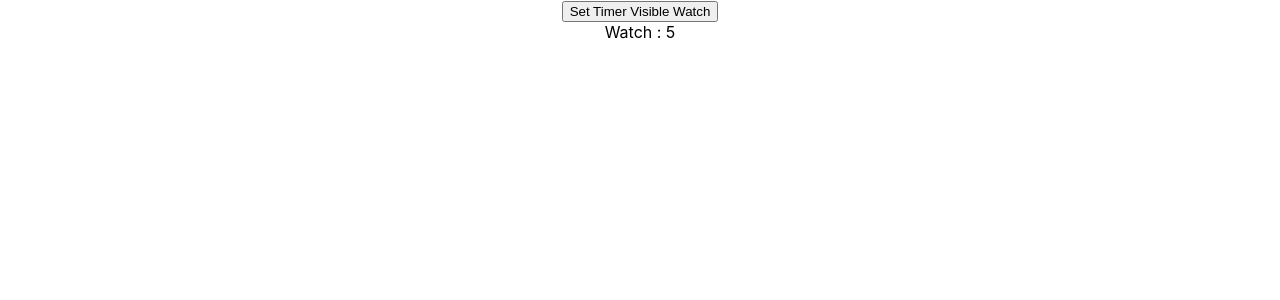
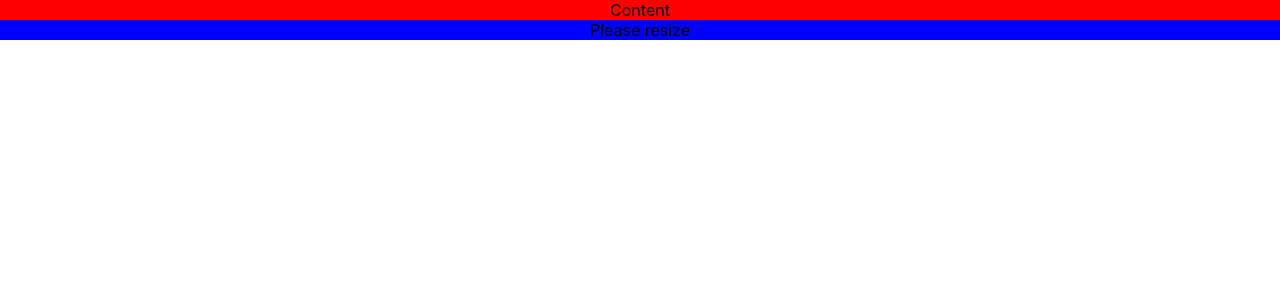
Before and after one commit to TuanPham180704/ReactJs-Total-Review, a React (Create React App) app: page / in a window 1280 px wide. Shown: the top 300 px of the page. Built offline with nearby package versions, Linux system fonts and the light colour scheme.

Commit message:
useLayoutEffect && paint process on browser

```diff
--- a/src/App.js
+++ b/src/App.js
@@ -1,17 +1,9 @@
-import { useState } from 'react'
 import './App.css'
-import Watch from './Watch'
-
-
-
-
-
+import Count from './Count'
 function App() {
-
-
   return (
     <div className='App'>
-      <Watch/>
+      <Count/>
     </div>
   )
 }
--- /dev/null
+++ b/src/Count/Count.jsx
@@ -0,0 +1,30 @@
+import React, { useEffect, useLayoutEffect, useRef, useState } from 'react'
+
+const heavyTask = () => {
+  for (let index = 0; index < 10000; index++) {
+    let obj = {name : 'Alex',age : 14}
+    let objClone = JSON.stringify(obj)
+    obj = JSON.parse(objClone)
+  }
+}
+
+export default function Count() {
+  const [width,setWidth] = useState(0)
+  const secondsRef = useRef(null)
+  useEffect(()=>{
+      const measure = () => setWidth(secondsRef.current?.offsetWidth || 0)
+      // heavyTask()
+      measure()
+      window.addEventListener('resize',measure)
+      return () => {
+        window.removeEventListener('resize',measure)
+      }
+  },[])
+
+  return (
+    <div>
+      <section ref={secondsRef} style={{background: 'red'}}>Content</section>
+      {width > 300 && <div style={{background: 'blue'}}>Please resize</div>}
+    </div>
+  )
+}
--- /dev/null
+++ b/src/Count/index.jsx
@@ -0,0 +1,3 @@
+import Count from "./Count";
+
+export default Count
```
